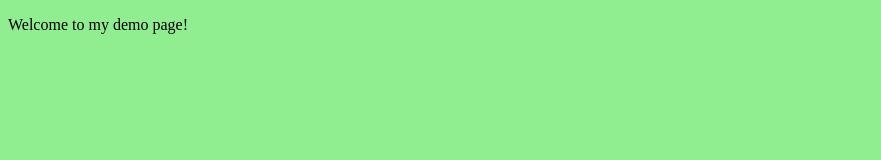
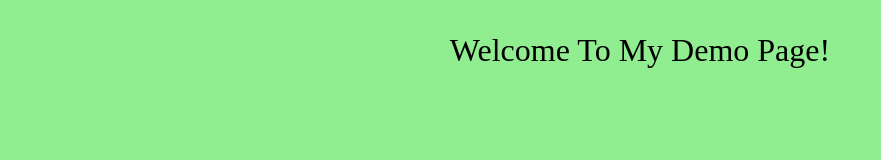
Before and after one commit to toggle-dev0/myDemoRepo, a plain HTML site: page Index.html in a window 1280 px wide. Shown: the whole page, without its empty margins (0-881 px from the left). Drawn offline with Linux system fonts and the light colour scheme.

Commit message:
Update style.css

```diff
--- a/style.css
+++ b/style.css
@@ -1,3 +1,8 @@
 body {
   background-color: lightgreen;
 }
+p {
+  text-transform: capitalize;
+  font-size: 2rem;
+  text-align: center;
+}
```
